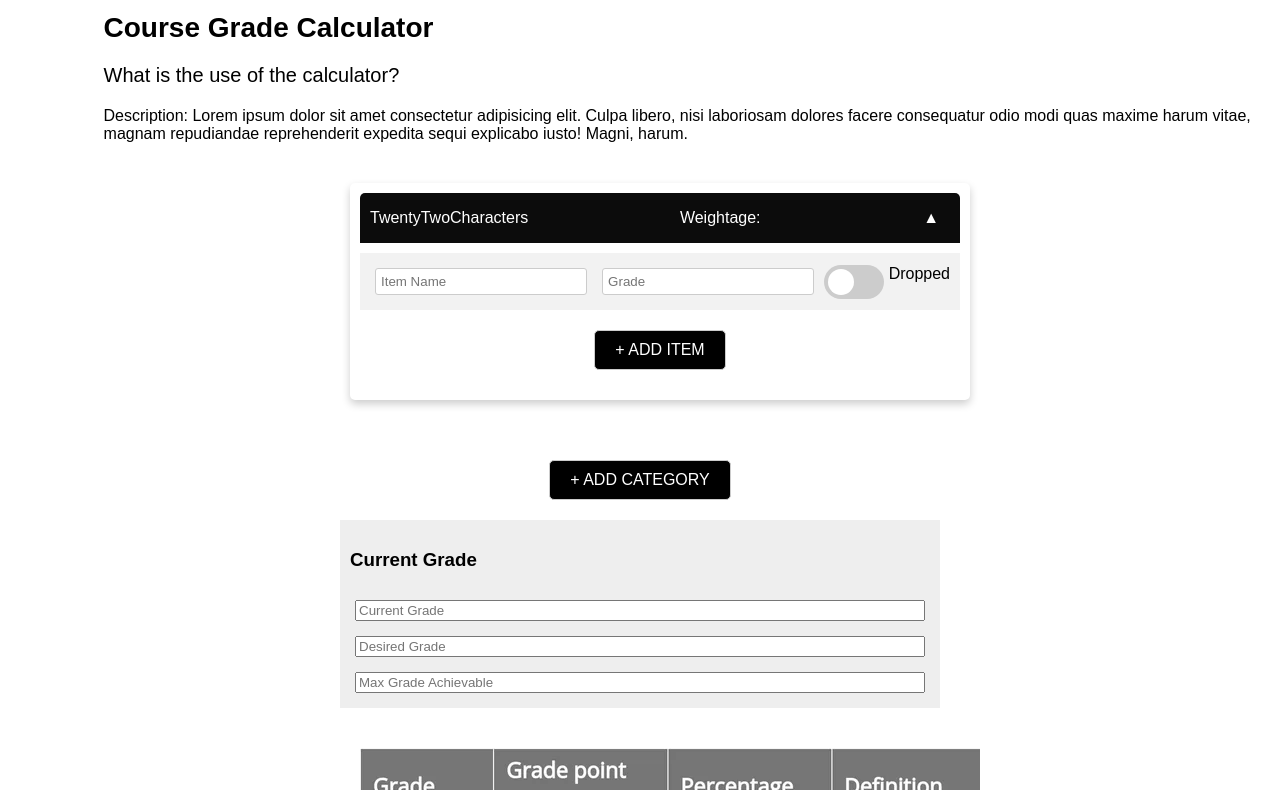
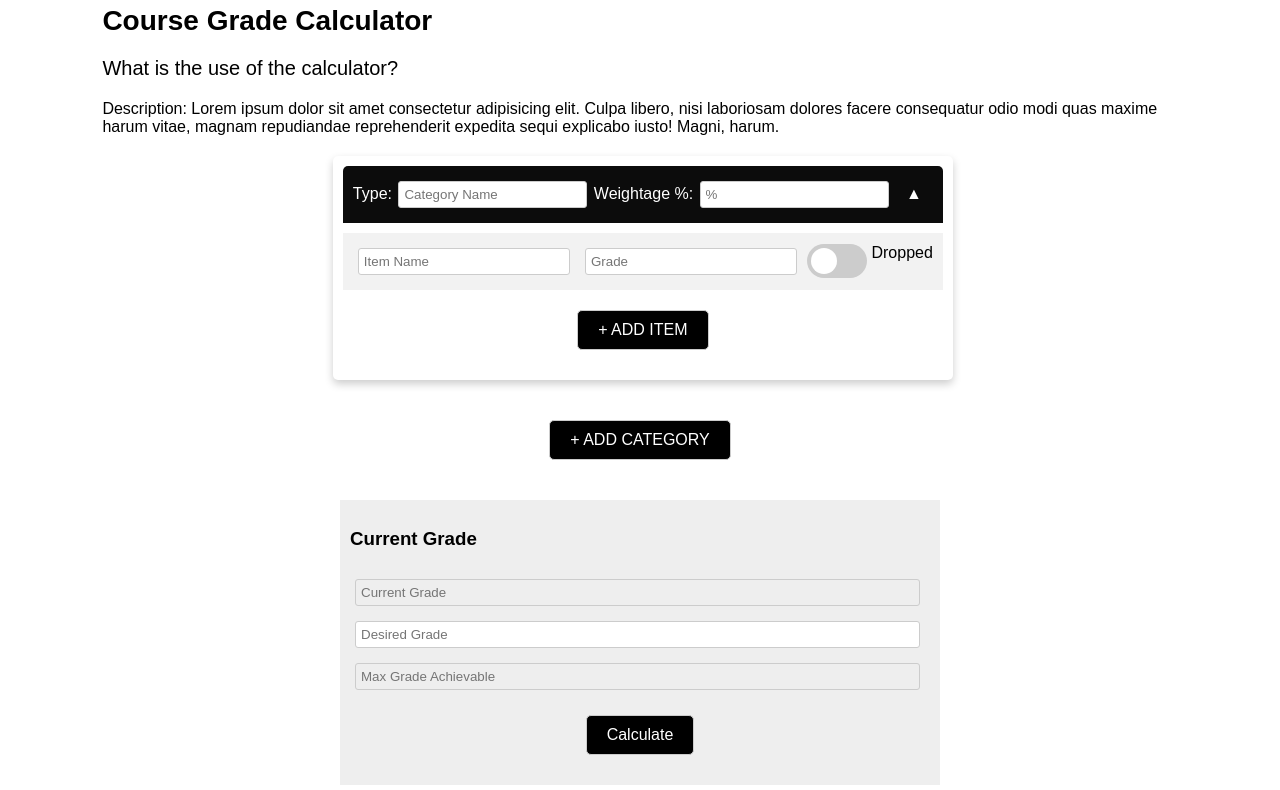
Before and after one commit to Jason-B0/GradeCalculator, a website: page index.html in a window 1280 px wide. Shown: the part 59-849 px from the top of the page. Drawn offline with Linux system fonts and the light colour scheme.

Commit message:
Feat. grades box styles

```diff
--- a/index.html
+++ b/index.html
@@ -16,25 +16,23 @@
       <img src="./images/logo.png" alt="logo">
     </div>
   </div>
+
   <div class="main">
-    <div class="heading">
-      <h1>Course Grade Calculator</h1>
-      <h3>What is the use of the calculator?</h3>
-    </div>
-    <div>
-      <p>Description: Lorem ipsum dolor sit amet consectetur adipisicing elit. Culpa libero, nisi laboriosam dolores
-        facere consequatur odio modi quas maxime harum vitae, magnam repudiandae reprehenderit expedita sequi explicabo
-        iusto! Magni, harum.</p>
-    </div>
+    <h1>Course Grade Calculator</h1>
+    <h3>What is the use of the calculator?</h3>
+    <p>Description: Lorem ipsum dolor sit amet consectetur adipisicing elit. Culpa libero, nisi laboriosam dolores
+      facere consequatur odio modi quas maxime harum vitae, magnam repudiandae reprehenderit expedita sequi explicabo
+      iusto! Magni, harum.</p>
   </div>
 
-  </div>
   <div class="main-box">
     <!-- Category section -->
     <div class="grade-category" categoryId="category-0">
       <div class="category-header">
-        <span class="category-title">TwentyTwoCharacters</span>
-        <span class="weightage">Weightage:</span>
+        <span class="category-title">Type:</span>
+        <span><input type="text" class="input-category" placeholder="Category Name"></span>
+        <span class="weightage">Weightage %:</span>
+        <span><input type="text" class="input-weightage" placeholder="%"></span>
         <button class="dropdown-arrow" onclick="toggleDropdown(this.parentElement.parentElement.getAttribute('categoryId'))">▲</button>
       </div>
       <div class="category-content">
@@ -64,10 +62,10 @@
 
   <div class="current-grade">
     <h3>Current Grade</h3>
-    <input type="number" id="Current Grade" placeholder="Current Grade">
-    <input type="number" id="Desired Grade" placeholder="Desired Grade">
-    <input type="number" id="Max Grade Achievable" placeholder="Max Grade Achievable">
-    <!-- <button id="calculateGrade">Calculate</button> -->
+    <input class="display-box" disabled="disabled" id="Current Grade" placeholder="Current Grade">
+    <input type="number" class="display-box" id="Desired Grade" placeholder="Desired Grade">
+    <input type="number" disabled="disabled"class="display-box" id="Max Grade Achievable" placeholder="Max Grade Achievable">
+    <button class="btn-gen" id="calculateGrade">Calculate</button>
     <!-- Display the calculated grade -->
     <div id="calculatedResult"></div>
   </div>
--- a/styles.css
+++ b/styles.css
@@ -1,6 +1,12 @@
 /* General styles */
 body {
   font-family: Arial, sans-serif;
+  display: flex;
+  flex-direction: column;
+  align-items: center;
+  justify-content: center;
+  margin: 0;
+  padding: 0;
 }
 
 input,
@@ -21,7 +27,8 @@ button {
 
 /* Main content styles */
 .main {
-  margin-left: 7.56%;
+  margin-left: 8%;
+  margin-right: 8%;
 }
 
 .main h1 {
@@ -37,16 +44,6 @@ button {
   margin-bottom: 20px;
 }
 
-.main-box {
-  display: flex;
-  justify-content: center;
-  /* This centers the child element horizontally */
-  margin: 0 auto;
-  /* This centers the .main-box itself if it doesn't take full width */
-  padding: 20px;
-  width: 100%;
-
-}
 
 /* Grade category styles */
 .grade-category {
@@ -94,8 +91,16 @@ button {
   margin-top: 10px;
 }
 
+.input-category,
+.input-weightage {
+  border: 1px solid #ccc;
+  border-radius: 3px;
+  padding: 5px;
+}
+
 .input-item-name,
-.input-item-grade {
+.input-item-grade,
+.display-box {
   border: 1px solid #ccc;
   border-radius: 3px;
   padding: 5px;
@@ -155,7 +160,8 @@ input:checked+.slider:before {
 
 /* Button styles */
 .btn-add-item,
-.btn-add-category {
+.btn-add-category,
+.btn-gen {
   background-color: #000;
   color: #fff;
   border: 1px solid #ccc;
@@ -170,7 +176,8 @@ input:checked+.slider:before {
 }
 
 .btn-add-item:hover,
-.btn-add-category:hover {
+.btn-add-category:hover,
+.btn-gen:hover {
   background-color: #444;
 }
 
```
